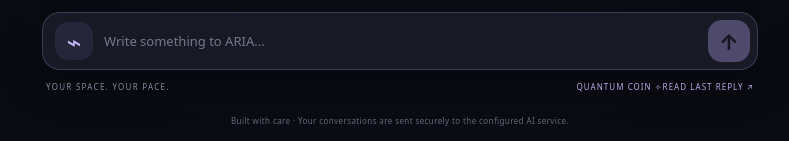
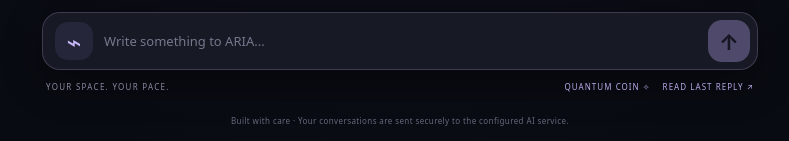
Before and after one commit to mrbrown3393-oss/Ari_Daughter, a React (Vite) app: page / in a window 1280 px wide. Shown: the part 656-797 px from the top of the page, without its empty margins (240-1029 px from the left). Built offline with nearby package versions, Linux system fonts and the light colour scheme.

Commit message:
Style Aria quantum control

```diff
--- a/src/styles.css
+++ b/src/styles.css
@@ -19,7 +19,7 @@ button{cursor:pointer}
 .typing{display:flex;gap:5px;padding:10px 0 10px 36px}.typing span{width:5px;height:5px;background:#bca8f0;border-radius:50%;animation:bounce 1s infinite}.typing span:nth-child(2){animation-delay:.15s}.typing span:nth-child(3){animation-delay:.3s}
 .composer-wrap{position:sticky;bottom:0;padding:13px 0 10px;background:linear-gradient(180deg,#090b1200,#090b12 20%)}.composer{height:58px;border:1px solid #aaa0cb40;border-radius:18px;background:#171925;display:flex;align-items:center;padding:6px 7px 6px 12px;gap:9px;box-shadow:0 12px 40px #0005}.composer input{min-width:0;flex:1;border:0;outline:0;background:transparent;color:#f4f1fb;font-size:13px}.composer input::placeholder{color:#77778c}
 .voice-button,.send-button{border:0;display:grid;place-items:center;flex:none}.voice-button{width:38px;height:38px;border-radius:13px;background:#25263a;color:#c8b8f8;font-size:25px}.voice-button.active{background:#594a83;color:#fff;box-shadow:0 0 18px #a48aff55}.send-button{width:42px;height:42px;border-radius:14px;background:#b8a5ed;color:#161321;font-size:22px;font-weight:700}.send-button:disabled{opacity:.35;cursor:not-allowed}
-.composer-footer{display:flex;justify-content:space-between;padding:11px 4px 0;font-size:8px}.speak-button{border:0;background:none;color:#b9a8e8;font-size:8px;letter-spacing:.13em;padding:0}.error-message{font-size:11px;color:#ffb6bd;margin:0 0 8px}.footer-note{text-align:center;font-size:8px;letter-spacing:.05em;padding-top:13px;color:#68697d}
+.composer-footer{display:flex;justify-content:space-between;align-items:center;gap:10px;padding:11px 4px 0;font-size:8px}.footer-actions{display:flex;gap:12px;align-items:center}.speak-button:disabled{opacity:.5;cursor:wait}.speak-button{border:0;background:none;color:#b9a8e8;font-size:8px;letter-spacing:.13em;padding:0}.error-message{font-size:11px;color:#ffb6bd;margin:0 0 8px}.footer-note{text-align:center;font-size:8px;letter-spacing:.05em;padding-top:13px;color:#68697d}
 @keyframes spin{to{transform:rotate(360deg)}}@keyframes pulse{50%{transform:scale(1.06);filter:brightness(1.2)}}@keyframes bounce{50%{transform:translateY(-4px);opacity:.5}}@keyframes arrive{from{opacity:0;transform:translateY(5px)}to{opacity:1;transform:translateY(0)}}
 @media(max-width:480px){.app-shell{padding-left:17px;padding-right:17px}.presence{gap:18px;min-height:200px;padding:30px 0 24px}.aura{width:104px;height:104px}.core{width:68px;height:68px}.core-letter{font-size:31px}.presence-copy h1{font-size:23px}.presence-copy p{font-size:11px}.message-content p{font-size:12px}}
 @media(prefers-reduced-motion:reduce){*,*::before,*::after{animation-duration:.01ms!important;animation-iteration-count:1!important;scroll-behavior:auto!important}}
```
